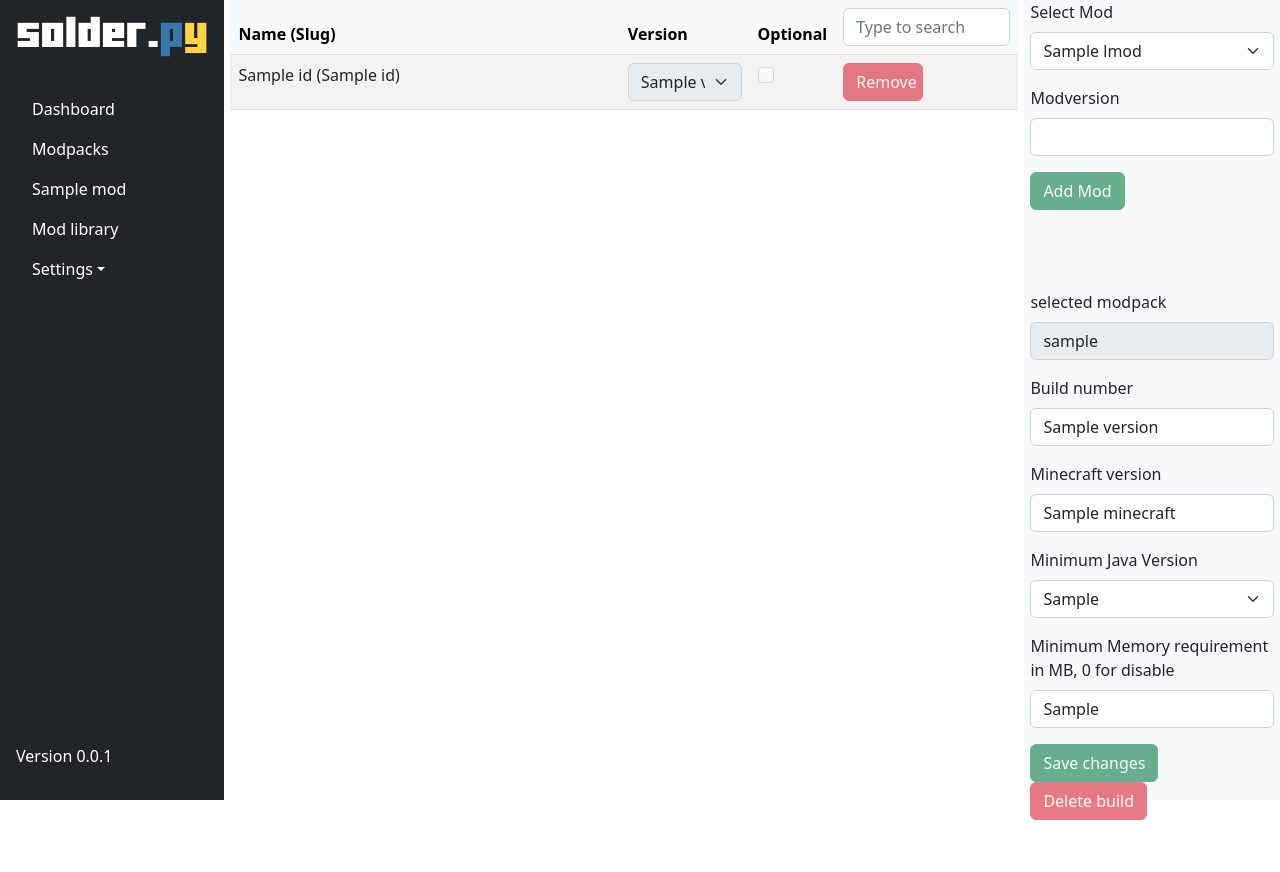
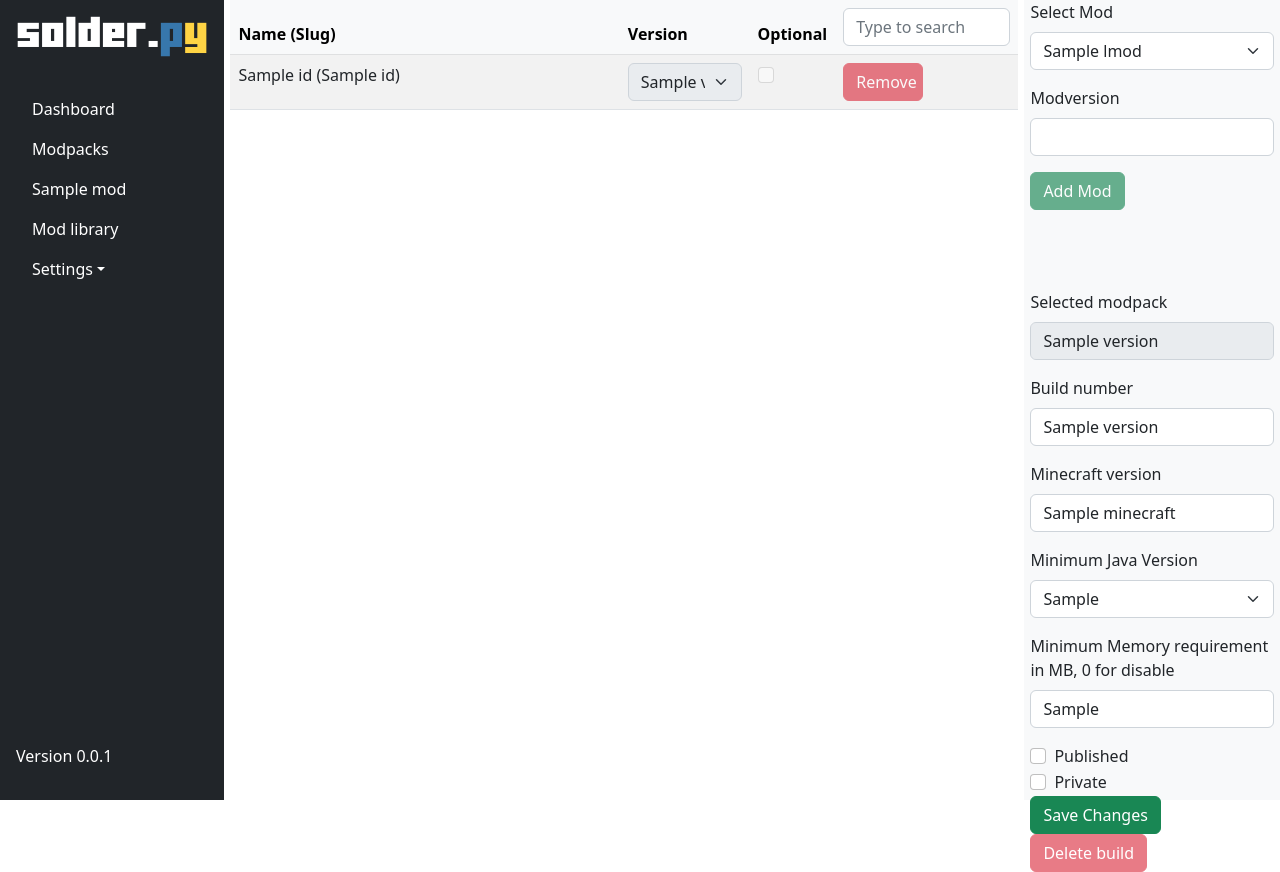
Before and after one commit to Thorfusion/solder.py, a Flask app: template templates/modpackbuild.html in a window 1280 px wide. Before the commit the page ends 820 px from the top, so only its background shows below. Run offline with Flask 3, Linux system fonts and the light colour scheme; the template is opened without the code that fills it: most values are stand-ins (such as "Sample title", 1, 10 or a date in 2020); some libraries are stand-ins or nearby versions.

Commit message:
edit build info now works

```diff
--- a/app.py
+++ b/app.py
@@ -370,6 +370,21 @@ def modpackbuild(id):
         Database.create_tables()
         mod_version_combo = []
 
+    if request.method == "POST":
+        if "form-submit" in request.form:
+            publish="0"
+            private="0"
+            if "min_java" in request.form:
+                min_java=request.form['min_java']
+                if "NONE" in min_java:
+                    min_java=None
+            if "publish" in request.form:
+                publish=request.form['publish']
+            if "private" in request.form:
+                private=request.form['private']
+            Build.update(id, request.form["version"], request.form["mcversion"], publish, private, min_java, request.form["memory"])
+            return redirect(id)
+
     return render_template("modpackbuild.html", mod_version_combo=mod_version_combo, listmod=listmod, packbuild=packbuild, packbuildname=packbuildname)
 
 
--- a/templates/modpackbuild.html
+++ b/templates/modpackbuild.html
@@ -62,13 +62,13 @@
     <div class="divider"></div>
     <form method="post" action="">
         <div class="mb-3">
-            <label for="build_name" class="form-label">selected modpack</label>
-            <input type="text" class="form-control" name="build_name" id="build_name" value="{{ packbuildname.slug }}"
+            <label for="build_name" class="form-label">Selected modpack</label>
+            <input type="text" class="form-control" name="build_name" id="build_name" value="{{ packbuildname.version }}"
                 disabled readonly></input>
         </div>
         <div class="mb-3">
-            <label for="buildnumber" class="form-label">Build number</label>
-            <input type="text" class="form-control" name="buildnumber" id="buildnumber"
+            <label for="version" class="form-label">Build number</label>
+            <input type="text" class="form-control" name="version" id="version"
                 value="{{ packbuild.version }}"></input>
         </div>
         <div class="mb-3">
@@ -77,11 +77,11 @@
                 value="{{ packbuild.minecraft }}"></input>
         </div>
         <div class="mb-3">
-            <label for="description" class="form-label">Minimum Java Version</label>
-            <select class="form-select" name="description" id="description">
+            <label for="min_java" class="form-label">Minimum Java Version</label>
+            <select class="form-select" name="min_java" id="min_java">
                 <option>{{ packbuild.min_java }}</option>
-                {% if packbuild.min_java != "Null" %}
-                <option>Null</option>
+                {% if packbuild.min_java != "None" %}
+                <option>None</option>
                 {% endif %}
                 {% if packbuild.min_java != "1.6" %}
                 <option>1.6</option>
@@ -105,7 +105,15 @@
             <input type="text" class="form-control" name="memory" id="memory"
                 value="{{ packbuild.min_memory }}"></input>
         </div>
-        <input class="btn btn-success" type="submit" value="Save changes" disabled></input>
+        <div class="form-check">
+            <input class="form-check-input" type="checkbox" value="1" id="publish" name="publish" {% if packbuild.is_published %}checked{% endif %}>
+            <label class="form-check-label" for="publish">Published</label>
+        </div>
+        <div class="form-check">
+            <input class="form-check-input" type="checkbox" value="1" id="private" name="private" {% if packbuild.private %}checked{% endif %}>
+            <label class="form-check-label" for="private">Private</label>
+        </div>
+        <input class="btn btn-success" type="submit" value="Save Changes" name="form-submit">
         <input class="btn btn-danger" type="submit" value="Delete build" disabled></input>
     </form>
     {% if success %}
```
Also changed, not shown: models/build.py (+11 -0 lines).
